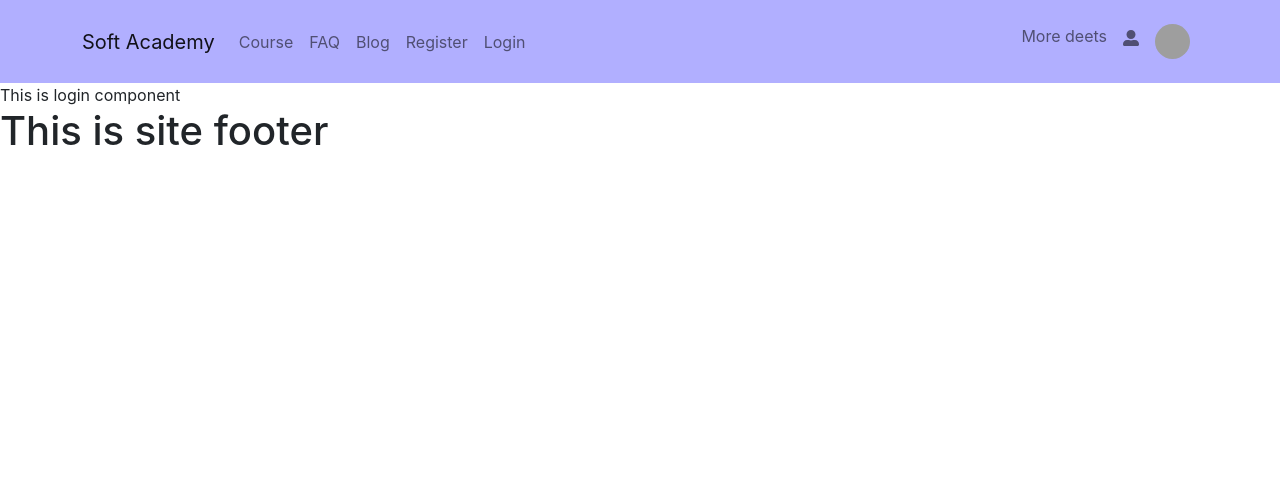
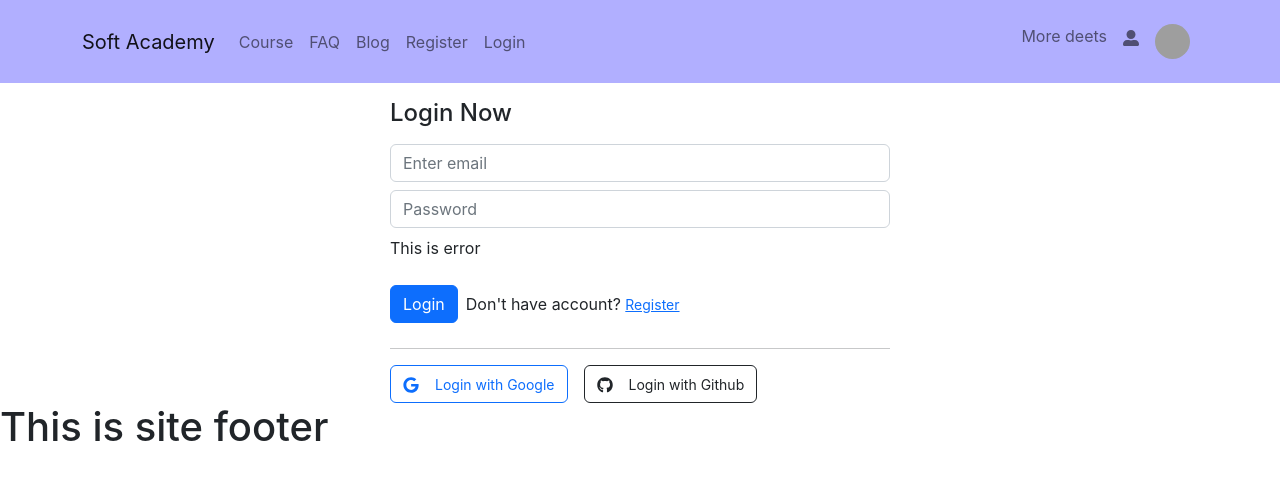
Before and after one commit to AbrRahman/soft-academy, a React (Create React App) app: page /login in a window 1280 px wide. Shown: the top 480 px of the page. Built offline with nearby package versions, Linux system fonts and the light colour scheme; grey boxes are pictures that could not be loaded.

Commit message:
added lgoin form

```diff
--- a/src/component/login/Login.js
+++ b/src/component/login/Login.js
@@ -1,10 +1,36 @@
 import React from 'react';
-
+import Button from 'react-bootstrap/Button';
+import Container from 'react-bootstrap/Container';
+import Form from 'react-bootstrap/Form';
+import { FaGithub, FaGoogle } from 'react-icons/fa';
+import { Link } from 'react-router-dom';
 const Login = () => {
     return (
-        <div>
-            This is login component
-        </div>
+        <Container className=''>
+            <div className='mx-auto' style={{ maxWidth: "500px" }}>
+                <h4 className='mt-3'>Login Now</h4>
+                <Form className='mt-3'>
+                    <Form.Group className="mb-2">
+                        <Form.Control type="email" name='email' placeholder="Enter email" />
+                    </Form.Group>
+                    <Form.Group className="mb-2">
+                        <Form.Control type="password" name='password' placeholder="Password" />
+                    </Form.Group>
+                    <p>This is error</p>
+                    <div className='d-flex align-items-center'>
+                        <Button variant="primary" type="submit">
+                            Login
+                        </Button>
+                        <p className='mt-3 ms-2'>Don't have account? <Link to='/register'><small>Register</small></Link></p>
+                    </div>
+                </Form>
+                <hr />
+                <div>
+                    <Button className='me-3' variant='outline-primary'><FaGoogle className='me-3'></FaGoogle><small>Login with Google</small></Button>
+                    <Button variant='outline-dark'><FaGithub className='me-3'></FaGithub><small>Login with Github</small></Button>
+                </div>
+            </div>
+        </Container >
     );
 };
 
--- a/src/component/register/Register.js
+++ b/src/component/register/Register.js
@@ -36,7 +36,6 @@ const Register = () => {
                     <Button className='me-3' variant='outline-primary'><FaGoogle className='me-3'></FaGoogle><small>SignUp with Google</small></Button>
                     <Button variant='outline-dark'><FaGithub className='me-3'></FaGithub><small>SignUp with Github</small></Button>
                 </div>
-                {/* <p>Don't have account? </p> */}
             </div>
         </Container >
 
```
